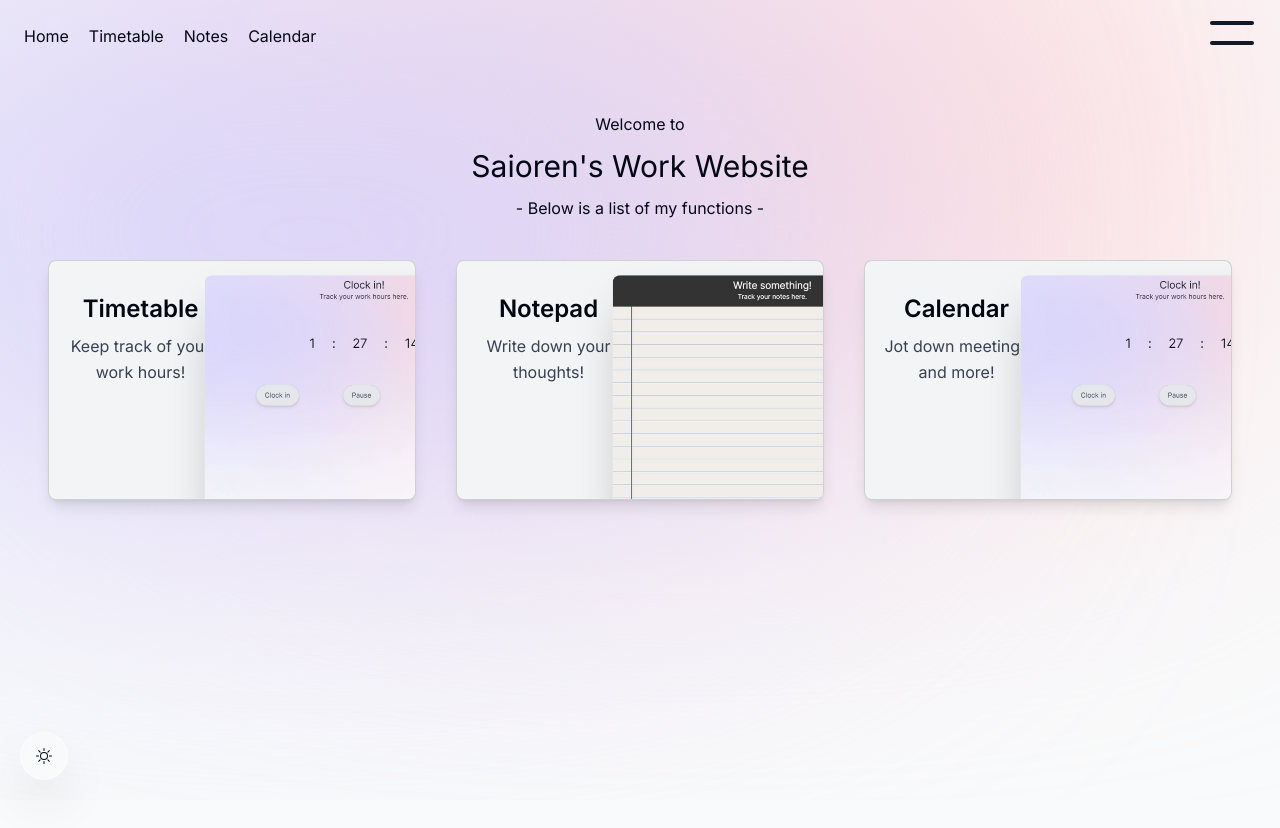
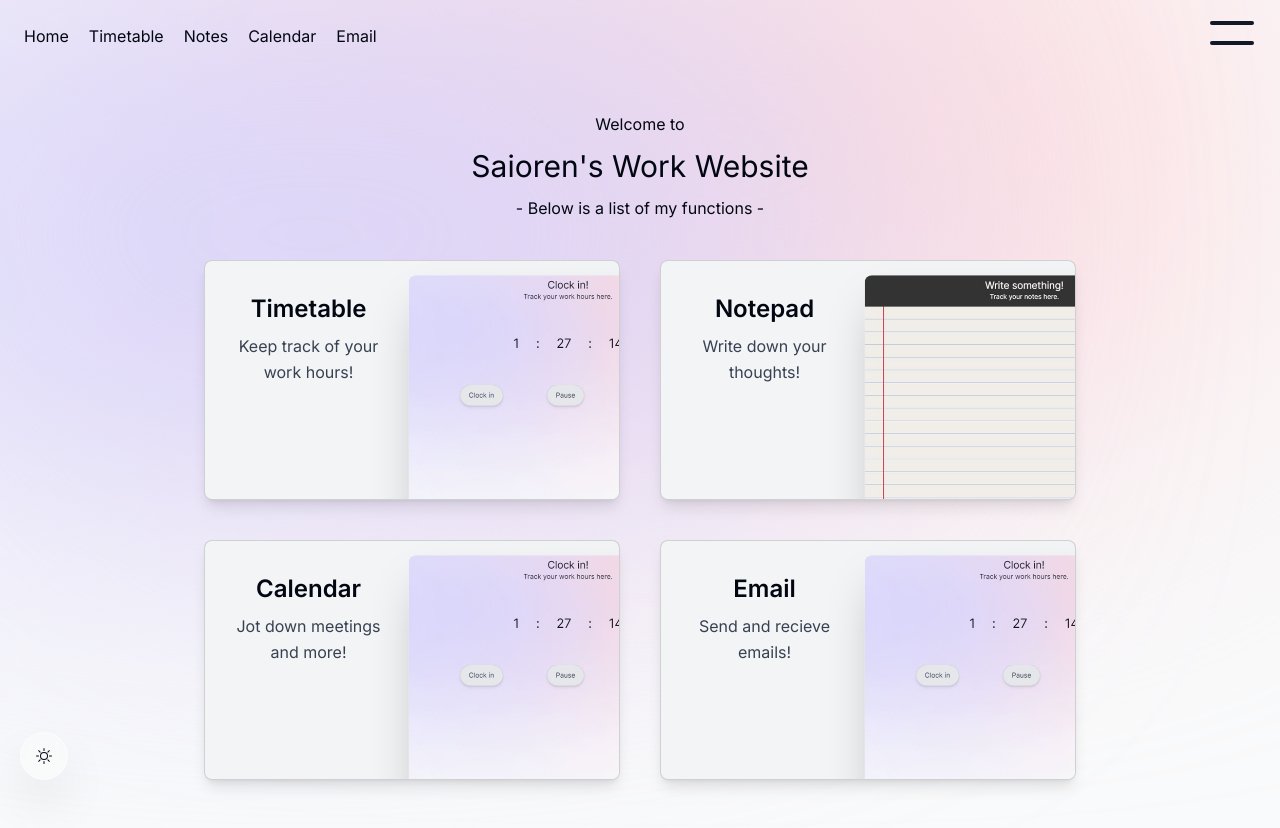
Before and after one commit to Saioren/Functional-Site, a Next.js app: page / in a window 1280 px wide. Before the commit the page ends 800 px from the top, so only its background shows below. Built offline with nearby package versions, Linux system fonts and the light colour scheme.

Commit message:
note saving functionality
is next. error handling with toast etc.

```diff
--- /dev/null
+++ b/app/components/Email/index.tsx
@@ -0,0 +1,5 @@
+import React from "react";
+
+export default function EmailComponent() {
+  return <div>EmailComponent</div>;
+}
--- a/app/components/Header/SettingsModal/index.tsx
+++ b/app/components/Header/SettingsModal/index.tsx
@@ -1,5 +1,5 @@
 import React from "react";
-import { linkSettings } from "@/lib/data";
+import { linkSettings, links } from "@/lib/data";
 import { languages } from "@/lib/data";
 import classes from "./index.module.scss";
 import { motion } from "framer-motion";
@@ -105,6 +105,25 @@ export default function SettingsModal({ activeSetting }: SettingsModalProps) {
       )}
       {activeSetting === "Settings" && <div></div>}
       {activeSetting === "Help" && <div></div>}
+      {activeSetting === "Pages" && (
+        <div className="flex flex-col gap-3">
+          {links.map((link, index) => (
+            <motion.div
+              initial={{ y: 25, opacity: 0 }}
+              animate={{ y: 0, opacity: 1 }}
+              transition={{ delay: 0.1 * index }}
+            >
+              <a
+                className="flex gap-1 items-center hover:scale-110 active:scale-105 transition"
+                href={link.hash}
+              >
+                {link.icon}
+                {link.name}
+              </a>
+            </motion.div>
+          ))}
+        </div>
+      )}
     </div>
   );
 }
--- a/app/components/Header/index.module.scss
+++ b/app/components/Header/index.module.scss
@@ -18,3 +18,8 @@
         color: rgb(168, 92, 255);
      }
 }
+.orange {
+    &:hover {
+        color: rgb(223, 136, 49);
+     }
+}
--- a/app/components/Notes/Notepad/index.tsx
+++ b/app/components/Notes/Notepad/index.tsx
@@ -1,22 +1,34 @@
 import React, { useState } from "react";
 import classes from "./index.module.scss";
 import { useTheme } from "@/context/ThemeContext";
-import { FaAngleRight } from "react-icons/fa";
+import { FaAngleRight, FaPaperPlane } from "react-icons/fa";
 import { NotepadProps } from "../types";
+import { AnimatePresence, motion } from "framer-motion";
 
 export default function Notepad({ handleNoteSwap }: NotepadProps) {
   const { theme } = useTheme();
+  const [save, setSave] = useState(false);
+  const [error, setError] = useState(false);
 
-  // State variable to hold the content of the content editable div
   const [noteContent, setNoteContent] = useState("");
 
-  // Event handler to update the noteContent state variable when content changes
   const handleContentChange = (event) => {
     setNoteContent(event.target.innerText);
   };
 
-  console.log(noteContent);
+  function initSaveNote() {
+    if (noteContent === "") {
+      setError(true);
+      return;
+    } else {
+      setError(false);
+      setSave(true);
+    }
+  }
 
+  function handleSaveNote() {
+    //localStorage.setItem('noteContent', 'noteContent')
+  }
   return (
     <div
       className={`${
@@ -42,8 +54,51 @@ export default function Notepad({ handleNoteSwap }: NotepadProps) {
           theme === "dark" ? classes.darkPaper : classes.lightPaper
         } flex-grow relative outline-none py-0 pl-[4rem] text-wrap overflow-auto w-full`}
         contentEditable={true}
-        onInput={handleContentChange} // Attach event handler
+        onInput={handleContentChange}
       ></div>
+      <div className="group absolute bottom-2 right-2 rounded-full">
+        <button
+          onClick={initSaveNote}
+          className="flex items-center gap-2 bg-gray-800 py-3 px-4 rounded-full group-hover:scale-110 group-active:scale-105 transition"
+        >
+          Submit
+          <FaPaperPlane className="group-hover:translate-x-0.5 group-hover:-translate-y-0.5 transition" />
+        </button>
+      </div>
+      <AnimatePresence>
+        {save && (
+          <div className="absolute left-0 right-0 top-0 bottom-0 w-full h-full flex justify-center transition items-center backdrop-blur-sm">
+            <motion.div
+              initial={{ y: 50, opacity: 0 }}
+              animate={{ opacity: 1, y: 0 }}
+              exit={{ opacity: 0 }}
+            >
+              <div className="flex items-center justify-center flex-col p-[1rem] gap-5 bg-grey-100/10 dark:bg-gray-800/20 backdrop-blur-sm rounded-md border dark:border-white/10 shadow-lg">
+                <h2>What would you like to name your entry?</h2>
+                <input
+                  className="outline-none bg-white dark:bg-gray-800 rounded-md py-2 px-3"
+                  placeholder="Note title"
+                ></input>
+                <div className="flex px-4 w-full items-center justify-between">
+                  <button
+                    onClick={() => setSave(false)}
+                    className="bg-transparent hover:bg-gray-800 hover:scale-110 transition active:scale-105 py-1 px-3 rounded-full"
+                  >
+                    Cancel
+                  </button>
+                  <button
+                    onClick={() => handleSaveNote()}
+                    className="bg-transparent hover:bg-gray-800 hover:scale-110 transition active:scale-105 py-1 px-3 rounded-full"
+                  >
+                    Save
+                  </button>
+                </div>
+              </div>
+            </motion.div>
+          </div>
+        )}
+      </AnimatePresence>
+      {error && <div>Error! Note cannot be empty!</div>}
       {/* Optional: You can store or use the noteContent state variable elsewhere in your component */}
     </div>
   );
--- a/app/components/TeaserSection/TeaserImage/index.tsx
+++ b/app/components/TeaserSection/TeaserImage/index.tsx
@@ -18,7 +18,7 @@ export default function TeaserImage(props: TeaserImageProps) {
   const { header, description, darkTeaser, lightTeaser, href } = props;
   return (
     <Link href={href}>
-      <div className="flex justify-center w-full mb-10">
+      <div className="rounded-sm w-full">
         <article className="flex flex-col bg-gray-100 group border max-w-[30rem] border-black/15 rounded-lg overflow-hidden relative h-[20rem] sm:h-[15rem] w-[100%] hover:bg-gray-200 transition sm:group-even:pl-8 dark:text-white dark:bg-white/10 dark:hover:bg-white/20 shadow-lg">
           <div className=" px-[1rem] pt-[2rem] pb-[1rem] sm:max-w-[50%] flex flex-col text-center sm:h-full sm:group-even:ml-[14rem]">
             <h2 className="text-2xl font-semibold">{header}</h2>
--- a/app/components/TeaserSection/index.tsx
+++ b/app/components/TeaserSection/index.tsx
@@ -2,15 +2,13 @@ import React from "react";
 import TeaserImage from "./TeaserImage";
 import { components } from "@/lib/data";
 import { motion } from "framer-motion";
-import classes from "./index.module.scss";
 
 export default function TeaserSection() {
   return (
-    <div className="flex flex-wrap justify-center max-w-[107rem] gap-10 ">
-      <div className={`w-full lg:flex gap-10 max-w-[90rem]`}>
+    <div className={`flex justify-center flex-wrap gap-10`}>
       {components.map((item, index) => (
         <motion.div
-            className={`w-full`}
+          className="max-w-[26rem] w-full"
           initial={{
             opacity: 0,
             scale: 0.8,
@@ -27,6 +25,5 @@ export default function TeaserSection() {
         </motion.div>
       ))}
     </div>
-    </div>
   );
 }
--- /dev/null
+++ b/app/email/page.tsx
@@ -0,0 +1,6 @@
+import React from "react";
+import EmailComponent from "../components/Email";
+
+export default function Email() {
+  return <EmailComponent />;
+}
--- a/lib/data.ts
+++ b/lib/data.ts
@@ -1,5 +1,6 @@
 import React from "react"
 import { AiOutlineLink, AiOutlineQuestionCircle, AiOutlineSetting, AiOutlineUser } from "react-icons/ai"
+import { BsBook, BsClipboard2, BsClock, BsEnvelope, BsFillCalendar2DayFill, BsHouseFill } from "react-icons/bs"
 import { DiCss3, DiGithubBadge, DiHtml5, DiJavascript, DiMongodb, DiNodejsSmall, DiReact, DiSass } from "react-icons/di"
 import { FaFacebook, FaLinkedinIn } from "react-icons/fa"
 import { FaXTwitter } from "react-icons/fa6"
@@ -8,22 +9,36 @@ export const links = [
     {
         name: 'Home',
         hash: '/',
+        icon: React.createElement(BsHouseFill),
     },
     {
         name: 'Timetable',
         hash: '/timetable',
+        icon: React.createElement(BsClock),
     },
     {
         name: 'Notes',
         hash: '/notes',
+        icon: React.createElement(BsClipboard2),
     },
     {
         name: 'Calendar',
         hash: '/calendar',
+        icon: React.createElement(BsFillCalendar2DayFill),
+    },
+    {
+        name: 'Email',
+        hash: '/email',
+        icon: React.createElement(BsEnvelope),
     },
 ]
 
 export const menuItems = [
+    {
+        name: 'Pages',
+        icon: React.createElement(BsBook),
+        color: 'orange',
+    },
     {
         name: 'Links',
         icon: React.createElement(AiOutlineLink),
@@ -67,6 +82,13 @@ export const components = [
         lightTeaser: '/lightTimetable.png',
         darkTeaser: '/darkTimetable.png',
         href: '/calendar'
+    },
+    {
+        header: 'Email',
+        description: 'Send and recieve emails!',
+        lightTeaser: '/lightTimetable.png',
+        darkTeaser: '/darkTimetable.png',
+        href: '/email',
     },
 ]
 
```
Lines whose indentation alone changed are shown as unchanged.
